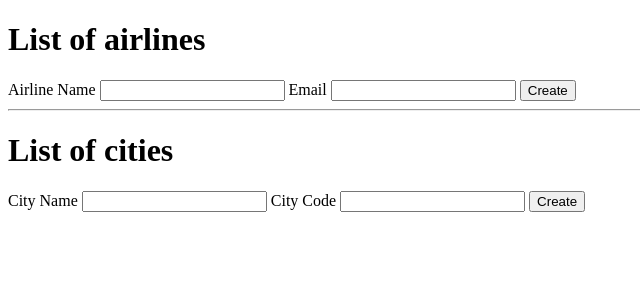
After one commit to Phyopma/airline-system, a Flask app: page /super-admin/ in a window 1280 px wide. The commit adds this page. Shown: the top 300 px of the page, without its empty margins (0-640 px from the left). Run offline with Flask 3, Linux system fonts and the light colour scheme; data that the repository does not hold is empty.

Commit message:
added super-admin route again

```diff
--- a/flaskr/__init__.py
+++ b/flaskr/__init__.py
@@ -1,7 +1,4 @@
-from flask import Flask, render_template, current_app, redirect, request, url_for, g
-from flask_sqlalchemy import SQLAlchemy
-from sqlalchemy import create_engine
-from sqlalchemy.orm import scoped_session, sessionmaker, declarative_base
+from flask import Flask, render_template
 import click
 
 
@@ -26,21 +23,13 @@ with app.app_context():
     from flaskr.booking.routes import booking_bp
     from flaskr.seat.routes import seat_bp
     from flaskr.admin.routes import admin_bp
+    from flaskr.super_admin.routes import super_admin_bp
     db.create_all()
-
-# if test_config is None:
-#     app.config.from_pyfile('config.py', silent=True)
-# else:
-# app.config.from_mapping(test_config)
-
-# try:
-#     os.makedirs(app.instance_path)
-# except OSError:
-#     pass
 
 
 app.register_blueprint(auth_bp)
 app.register_blueprint(admin_bp)
+app.register_blueprint(super_admin_bp)
 app.register_blueprint(airline_bp)
 app.register_blueprint(flight_bp)
 app.register_blueprint(booking_bp)
@@ -48,7 +37,6 @@ app.register_blueprint(city_bp)
 app.register_blueprint(seat_bp)
 app.register_error_handler(401, authorization_error)
 app.register_error_handler(500, internal_server_error)
-# app.cli.add_command(init_db_command)
 
 
 @app.route("/")
--- /dev/null
+++ b/flaskr/super_admin/routes.py
@@ -0,0 +1,20 @@
+from flask import (
+    abort, Blueprint, flash, g, redirect, render_template, request, url_for
+)
+
+from sqlalchemy import select
+
+
+from flaskr.auth.routes import login_required, super_admin_required
+
+from flaskr.models import db, AirLine, City
+
+super_admin_bp = Blueprint('super-admin', __name__, url_prefix='/super-admin')
+
+
+@super_admin_bp.get('/')
+# @admin_required
+def super_admin_index():
+    airlines = db.session.execute(select(AirLine)).scalars().all()
+    cities = db.session.execute(select(City)).scalars().all()
+    return render_template('super-admin/index.html', airlines=airlines, cities=cities)
--- /dev/null
+++ b/flaskr/templates/super-admin/index.html
@@ -0,0 +1,65 @@
+<!DOCTYPE html>
+<html lang="en">
+  <head>
+    <meta charset="UTF-8" />
+    <meta name="viewport" content="width=device-width, initial-scale=1.0" />
+    <title>Super Admin Panel</title>
+  </head>
+  <body>
+    <h1>List of airlines</h1>
+    <ul>
+      {% for airline in airlines %}
+      <li>
+        {{ airline['name'] }}
+        <form
+          action="{{ url_for('airlines.delete_airline', id=airline['id']) }}"
+          method="post"
+        >
+          <input
+            class="danger"
+            type="submit"
+            value="Delete"
+            onclick="return confirm('Are you sure?');"
+          />
+        </form>
+      </li>
+      {% endfor %}
+    </ul>
+    <form action="/airlines/new" method="post">
+      <label for="airline_name">Airline Name</label>
+      <input name="airline_name" id="airline_name" required />
+      <label for="email">Email</label>
+      <input name="email" id="email" required />
+
+      <input type="submit" value="Create" />
+    </form>
+    <hr />
+    <h1>List of cities</h1>
+    <ul>
+      {% for city in cities %}
+      <li>
+        {{ city['name'] }}
+        <form
+          action="{{ url_for('cities.delete_city', id=city['id']) }}"
+          method="post"
+        >
+          <input
+            class="danger"
+            type="submit"
+            value="Delete"
+            onclick="return confirm('Are you sure?');"
+          />
+        </form>
+      </li>
+      {% endfor %}
+    </ul>
+    <form action="/cities/new" method="post">
+      <label for="name">City Name</label>
+      <input name="name" id="name" required />
+      <label for="code">City Code</label>
+      <input name="code" id="code" required />
+
+      <input type="submit" value="Create" />
+    </form>
+  </body>
+</html>
```
Also changed, not shown: flaskr/static/admin_dashboard.css (+8 -2 lines), flaskr/templates/admin/index.html (+25 -22 lines).
